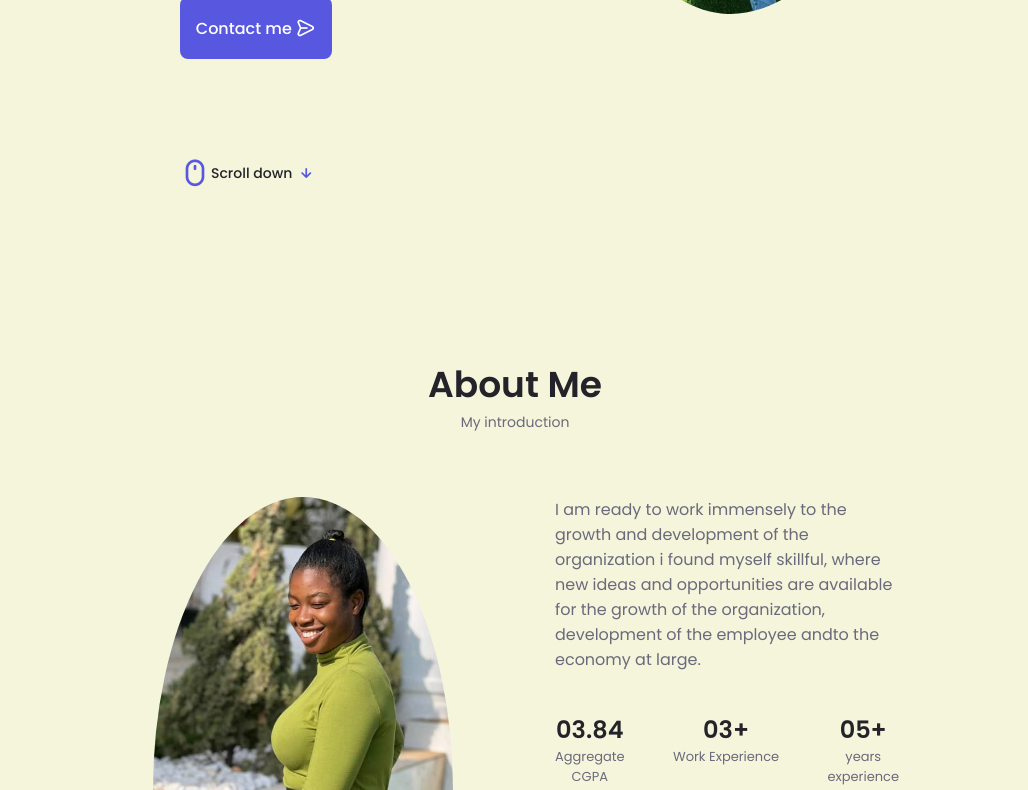
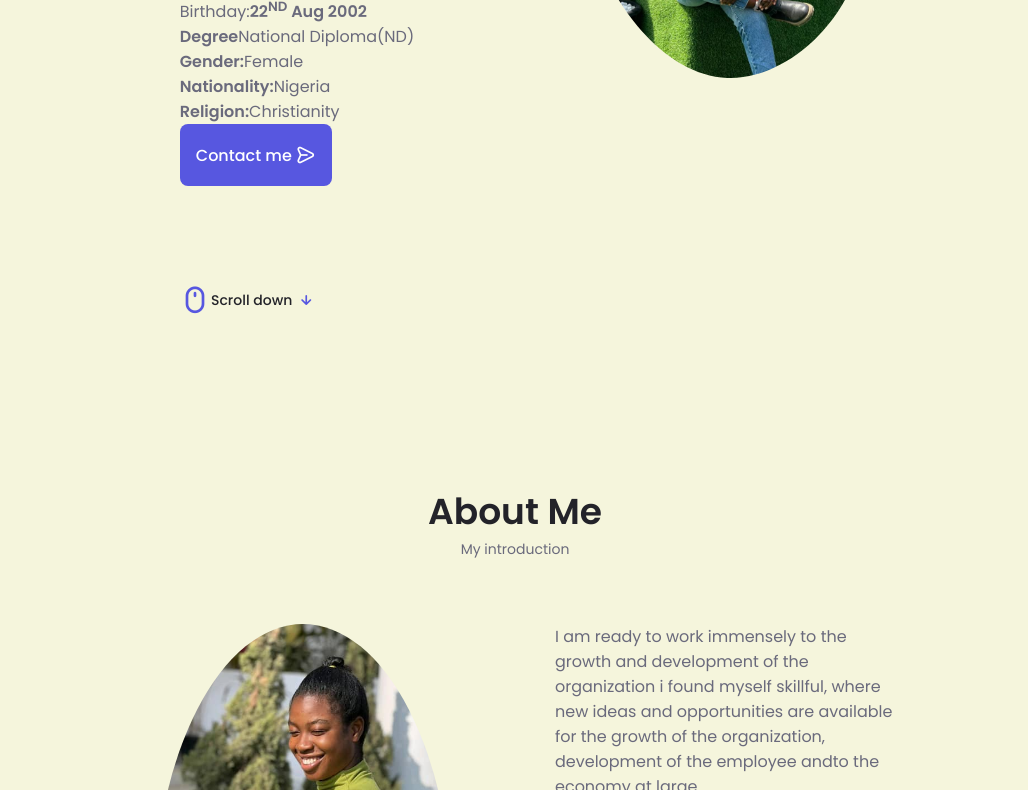
Before and after one commit to Ndutech1/anointing001, a plain HTML site: page index.html in a window 1280 px wide. Shown: the part 478-1268 px from the top of the page, without its empty margins (125-1153 px from the left). Drawn offline with nearby package versions, Linux system fonts and the light colour scheme.

Commit message:
Update index.html

```diff
--- a/index.html
+++ b/index.html
@@ -127,6 +127,13 @@
                 An ND holder of Crime Prevention and Management at
                 <strong>Kaduna State Polytechnic</strong>, Kaduna.
               </p>
+              <ul>
+                <li>Birthday:<b>22<sup>ND</sup> Aug 2002</b></li>
+                <li><b>Degree</b>National Diploma(ND)</li>
+                <li><b>Gender:</b>Female</li>
+                <li><b>Nationality:</b>Nigeria</li>
+                <li><b>Religion:</b>Christianity</li>
+              </ul>
               <a href="#contact" class="button button--flex">
                 Contact me<i class="uil uil-message button__icon"></i>
               </a>
@@ -594,7 +601,7 @@
               <div>
                 <h3 class="contact__title">Email</h3>
                 <span class="contact__subtitle"
-                  >anointingunity3@gmail.com</span
+                  >Anointingunity90@gmail.com</span
                 >
               </div>
             </div>
@@ -637,7 +644,7 @@
 
             <div>
               <a
-                href=" mailto: anointingunity3@gmail.com?subject=Testing out mailto! &body=This is only a test!"
+                href=" mailto: Anointingunity90@gmail.com?subject=Testing out mailto! &body=This is only a test!"
                 class="button button--flex"
               >
                 Send Message
```
